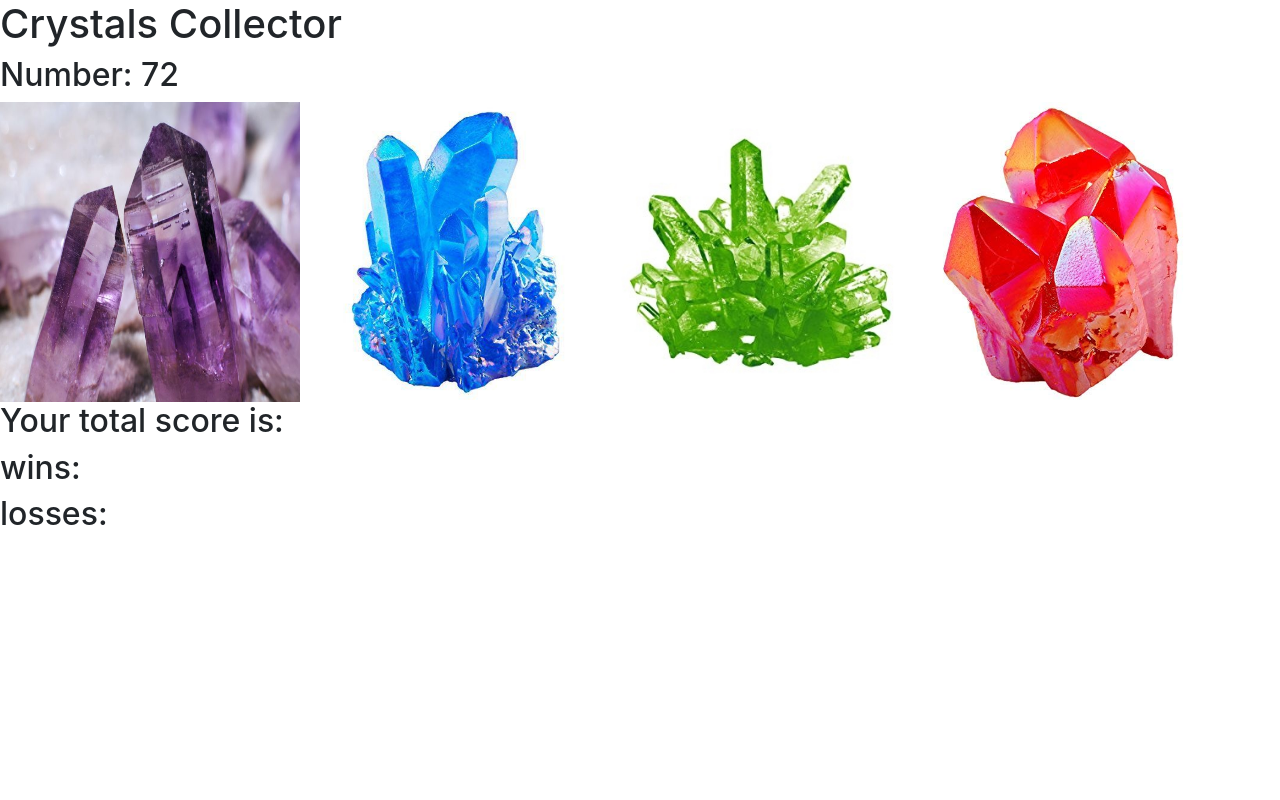
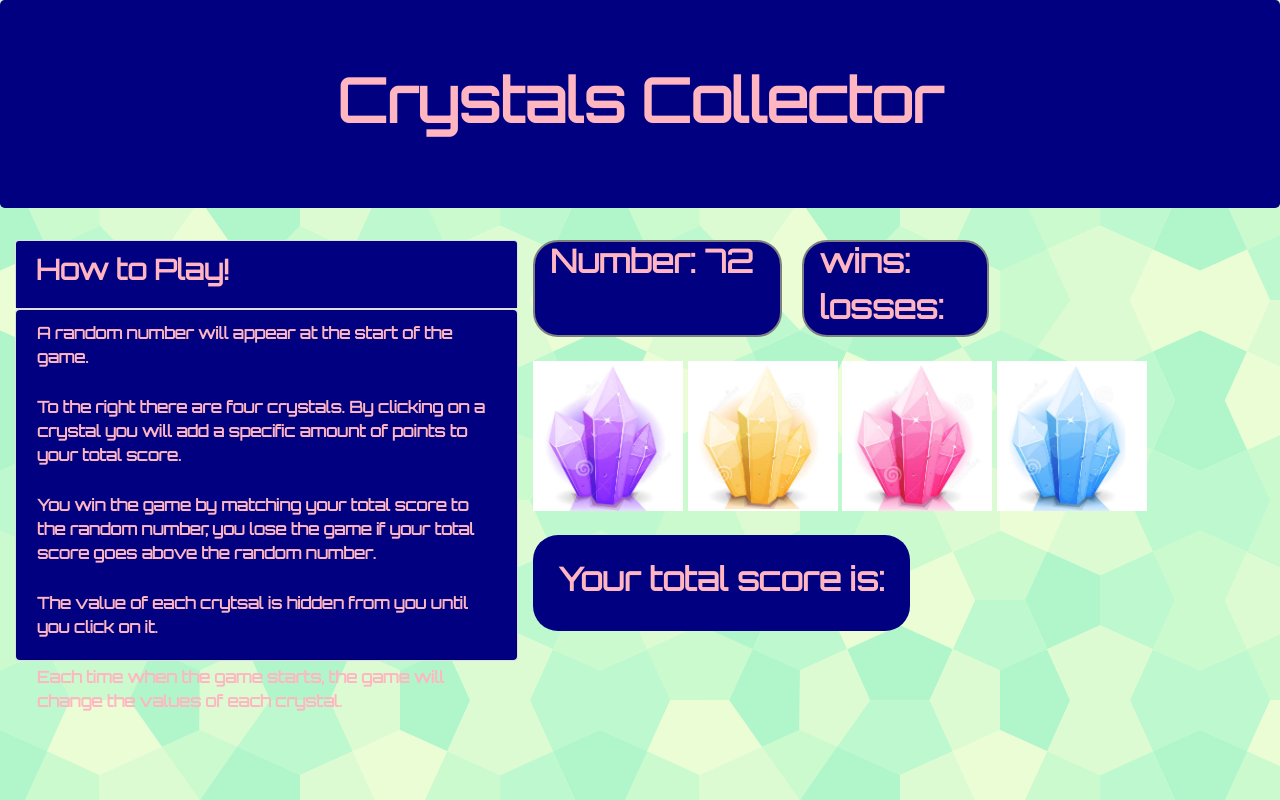
Before and after one commit to mcarpent87/Crystals-Collector, a plain HTML site: page index.html in a window 1280 px wide. Drawn offline with nearby package versions, Linux system fonts and the light colour scheme; a web font is replaced by a local one.

Commit message:
crystals collector game update

```diff
--- a/assets/style.css
+++ b/assets/style.css
@@ -1,4 +1,86 @@
+/*Add background pattern*/
+body {
+  background-image: url(./images/congruent_pentagon.png);
+  background-size: auto, cover;
+}
+
+
 .crystal-image {
     width: 300px;
     height: 300px;
   }
+
+.container{
+  float:left;
+}
+
+.card-header {
+  background-color: navy;
+}
+.col-md-4 {
+  background-color: navy;
+  border: grey 2px solid;
+  border-radius: 25px;
+}
+.col-md-3 {
+  border: grey 2px solid;
+  position: relative;
+  right:-20px;
+  background-color: navy;
+  border-radius: 25px;
+}
+
+.jumbotron {
+  background-color: navy;
+  text-align: center;
+  color: #ccc;
+}
+
+h1 {
+  font-family: 'Orbitron', sans-serif;
+  font-weight: bold;
+  font-size: 60px;
+  color: lightpink;
+}
+
+h2 {
+  font-weight: bold;
+  color: lightpink;
+  font-family: 'Orbitron', sans-serif;
+}
+
+h3 {
+  font-weight: bold;
+  color: lightpink;
+  font-family: 'Orbitron', sans-serif;
+}
+
+.card.text {
+  height:350px;
+  background: navy;
+}
+
+crytsal-image{
+  width:100px;
+  height:100px;
+}
+
+.col-md-7-usertotal {
+  background-color: navy;
+  padding: 25px;
+  border-radius: 25px;
+}
+
+col-md-7.crystals {
+  width:665;
+}
+
+p {
+  font-weight:bold;
+  font-size: 16px;
+  padding-left: 20px;
+  padding-right: 20px;
+  padding-top: 10px;
+  color: lightpink;
+  font-family: 'Orbitron', sans-serif;
+}
--- a/index.html
+++ b/index.html
@@ -8,32 +8,42 @@
     <!--Link to the Boostrap and external CSS files-->
     <link rel="stylesheet" href="https://stackpath.bootstrapcdn.com/bootstrap/4.1.3/css/bootstrap.min.css" integrity="sha384-MCw98/SFnGE8fJT3GXwEOngsV7Zt27NXFoaoApmYm81iuXoPkFOJwJ8ERdknLPMO" crossorigin="anonymous">
     <link rel="stylesheet" type="text/css" media="screen" href="./assets/style.css" />
-
+    <!--Link to Google Fonts-->
+    <link href="https://fonts.googleapis.com/css?family=Cabin+Sketch|Fugaz+One|Monoton|Orbitron" rel="stylesheet">
 
 </head>
 <body>
-    <div class="header">
+    <div class="jumbotron">
         <h1>Crystals Collector</h1>
     </div>
 
-    <div class="total_count">
+    <div class="container-fluid">
+    <div class="row">
+        <div class="col-md-5">
+            <div class="card">
+                <div class="card-header">
+                    <h3 class="title">How to Play!</h3>
+                </div>
+            </div>
+        <div class="card body">
+            <div class="card text">
+                <p> A random number will appear at the start of the game.</p>
+                <p> To the right there are four crystals. By clicking on a crystal you will add a specific amount of points
+                    to your total score.</p>
+                <p> You win the game by matching your total score to the random number,
+                    you lose the game if your total score goes above the random number.</p>
+                <p> The value of each crytsal is hidden from you until you click on it.</p>
+                <p>Each time when the game starts, the game will change the values of each crystal.</p>
+            </div>
+        </div>
+        </div>
+        <div class="col-md-7">
+            <div class="row">
+                <div class="col-md-4">
                     <h2>Number: <span id="targetNumber"></span></h2>
                 </div>
-    <div id="crystals">
 
-        <img class="crystal-image" src="./assets/images/amethyst.jpg" id="one" alt="crystals">
-        <img class="crystal-image" src="./assets/images/blue crystal.jpg" id="two" alt="crystals">
-        <img class="crystal-image" src="./assets/images/green crystal.jpg" id="three" alt="crystals">
-        <img class="crystal-image" src="./assets/images/red crystal.jpg" id="four" alt="crystals">
-    </div>
-
-    <div class="userTotal">
-        <h2>Your total score is:
-                <span id = "finalTotal"></span>
-        </h2>
-    </div>
-
-    <div class="wins_losses">
+                <div class="col-md-3">
                     <h2>wins:
                         <span id = "numberWins"></span>
                     </h2>
@@ -42,6 +52,33 @@
                         <span id = "numberLosses"></span>
                     </h2>
                 </div>
+            </div>
+            <br>
+            <div class="row">
+                <div class="col-md-7-crystals">
+                        <img class="crystal-image" src="./assets/images/Crystal-Purple.png" id="one" alt="crystals" style="width:150px; height:150px;">
+                        <img class="crystal-image" src="./assets/images/Crystal-Yellow.png" id="two" alt="crystals" style="width:150px; height:150px;">
+                        <img class="crystal-image" src="./assets/images/Crystal-Red.png" id="three" alt="crystals" style="width:150px; height:150px;">
+                        <img class="crystal-image" src="./assets/images/Crystal-Blue.png" id="four" alt="crystals" style="width:150px; height:150px;">
+                </div>
+            </div>
+        <br>
+            <div class="row">
+                <div class = "col-md-7-usertotal">
+                    <h2>Your total score is: <span id = "finalTotal"></span></h2>
+                </div>
+            </div>
+        </div>
+    </div>
+    </div>
+
+
+
+
+
+
+
+
 
     <!-- JAVASCRIPT  -->
   <!-- ========================================= -->
```
Also changed, not shown: assets/game.js (line endings or trailing spaces), assets/images/Crystal-Blue.png (added), assets/images/Crystal-Purple.png (added), assets/images/Crystal-Red.png (added), assets/images/Crystal-Yellow.png (added), assets/images/congruent_pentagon.png (added). Lines whose indentation alone changed are shown as unchanged.
